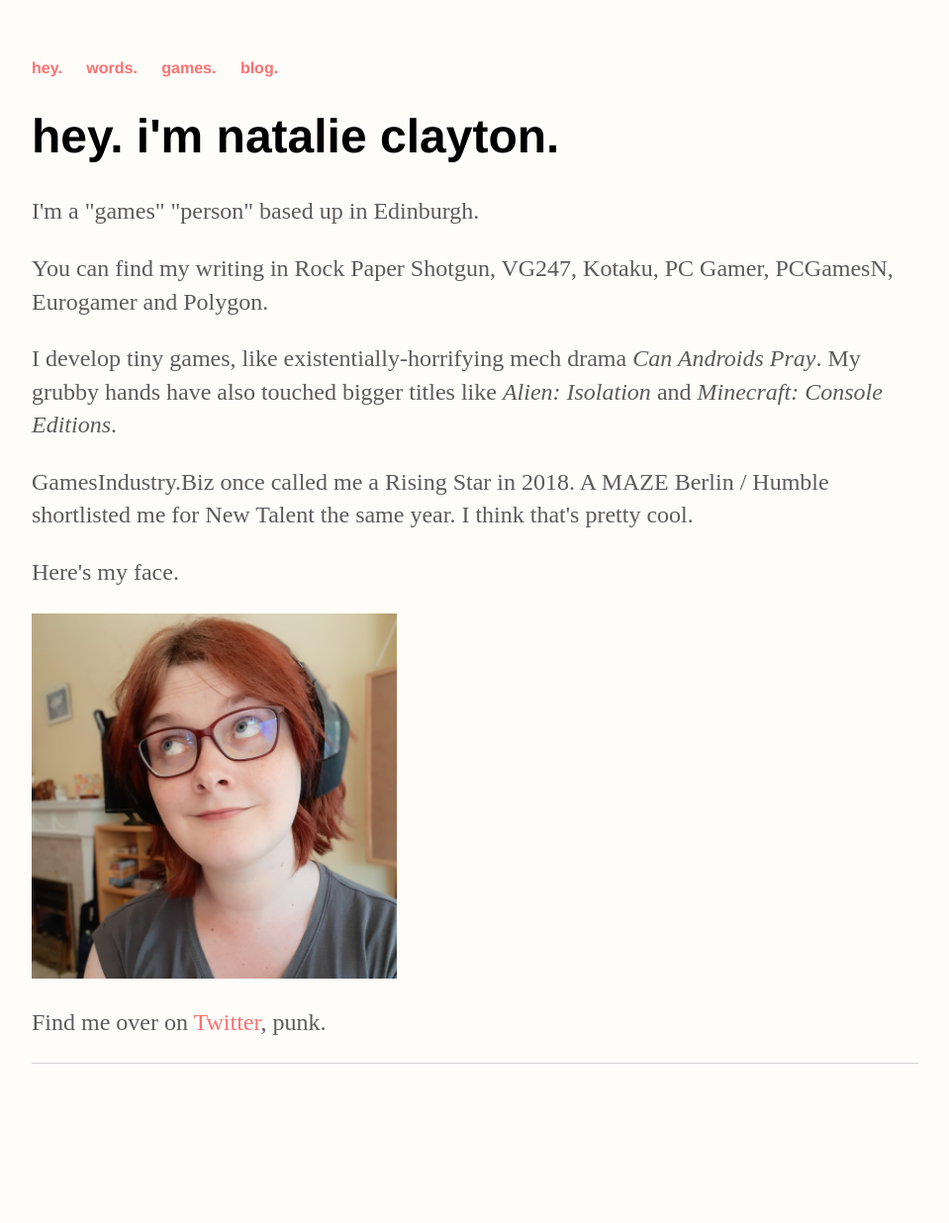
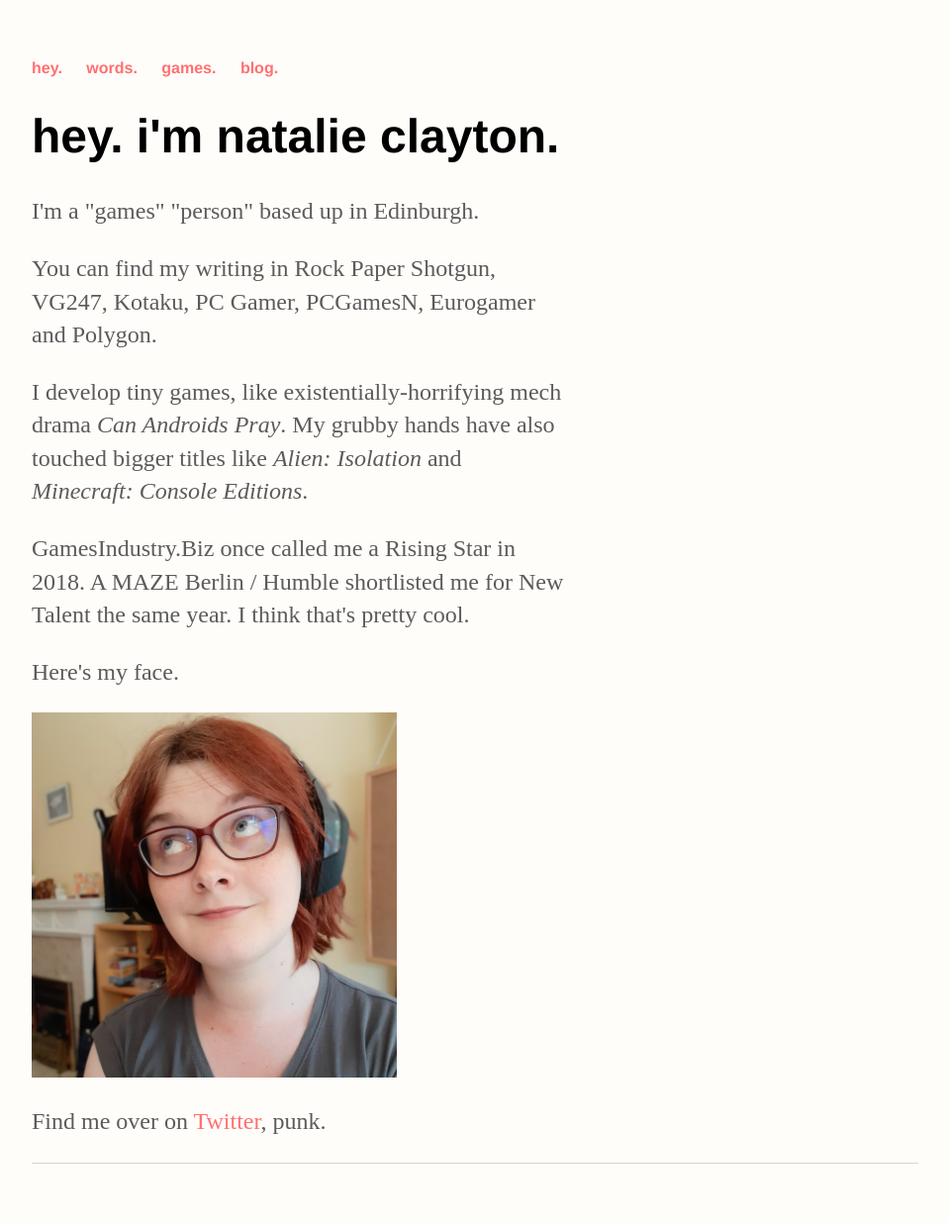
Before and after one commit to ScarletCatalie/ScarletCatalie.github.io, a Jekyll site: the page built from index.html, in a window 1280 px wide. Shown: the whole page at 99% size, without its empty margins (160-1119 px from the left). Built offline with Jekyll 4.4.1, drawn with Linux system fonts in a browser that asks for light colours; before the commit the page ends 1135 px from its top, so only the background shows below that.

Commit message:
Update main.css

```diff
--- a/css/main.css
+++ b/css/main.css
@@ -27,6 +27,7 @@ h1 {
 p {
     font-size: 1.5em;
     line-height: 1.4em;
+    width: 60%;
     color: #5c5b5b;
 }
 footer {
```
